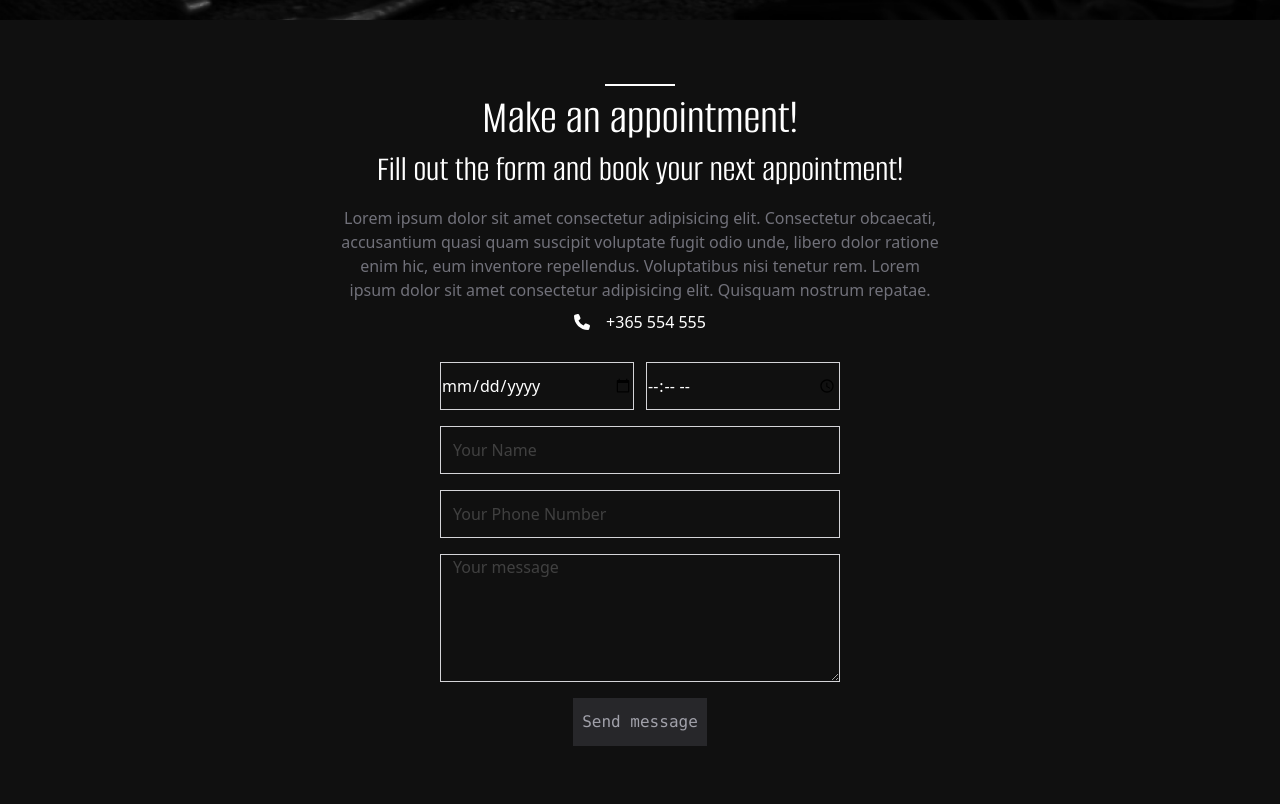
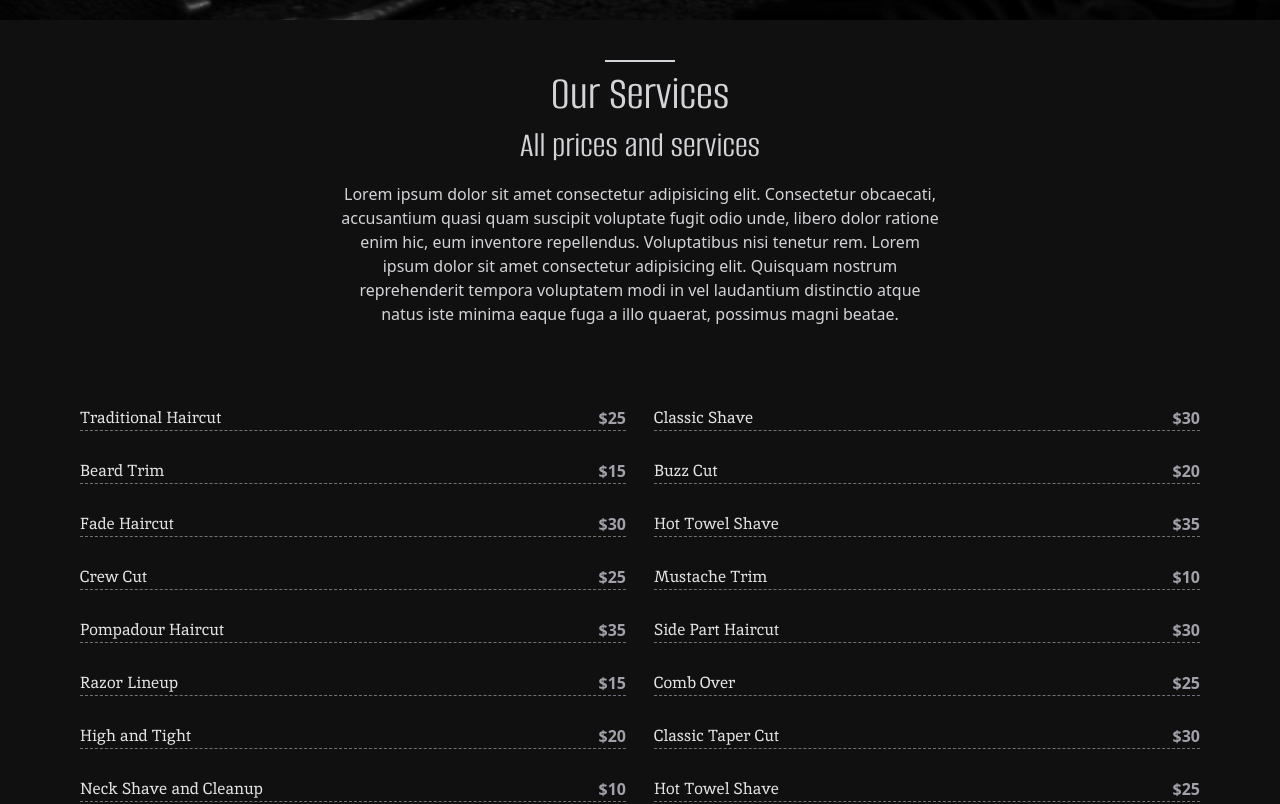
Before and after one commit to tidzi17/barbers-shop, a React (Create React App) app: page /services in a window 1280 px wide. Shown: the part 540-1344 px from the top of the page. Built offline with nearby package versions, Linux system fonts and the light colour scheme; a web font is replaced by a local one.

Commit message:
added gallery

```diff
--- a/src/components/contactForm.jsx
+++ b/src/components/contactForm.jsx
@@ -8,7 +8,7 @@ export default function ContactForm(){
                 <input type="tel" name="phoneNum" id="phoneNum" placeholder="Your Phone Number"  className="w-full h-12 bg-neutral-800 placeholder:text-neutral-700 placeholder:pl-3"/>
                 <input type="email" name="email" id="email" placeholder="Your Email" className="w-full h-12 bg-neutral-800 placeholder:text-neutral-700 placeholder:pl-3"/>
                 <textarea name="message" id="message" placeholder="Your message"  className="w-full h-32 bg-neutral-800 placeholder:text-neutral-700 placeholder:pt-2 resize-none placeholder:pl-3"></textarea>
-                <button type="submit" className="h-12 w-1/3 font-mono text-base bg-primaryOrange text-black ">Send message</button>
+                <button type="submit" className="h-12 w-1/3 font-mono text-base bg-zinc-300 text-black ">Send message</button>
             </form>
         </div>
     )
--- /dev/null
+++ b/src/components/gallery/gallery.jsx
@@ -0,0 +1,61 @@
+import { useState } from 'react';
+import data from '../../data/gallery.json';
+import { BsChevronCompactRight } from "react-icons/bs"; //next
+import { BsChevronLeft } from "react-icons/bs"; //prev
+import { RxCross1 } from "react-icons/rx"; //exit
+
+const ImageGallery = ({ galleryImages }) => {
+
+    const [slideNumber, setSlideNumber] = useState(0);
+    const [openModal, setOpenModal] = useState(false);
+
+    const handleOpenModal = (index) => {
+        setSlideNumber(index)
+        setOpenModal(true)
+    }
+
+    const handleCloseModal = () => {
+        setOpenModal(false)
+    }
+    const prevSlide = () => {
+        slideNumber === 0
+        ? setSlideNumber( galleryImages.length -1 )
+        : setSlideNumber( slideNumber -1 )
+    }
+    const nextSlide = () => {
+        slideNumber + 1 === galleryImages.length
+        ? setSlideNumber(0)
+        : setSlideNumber( slideNumber + 1 )
+    }
+
+    return(
+        <div>
+            {openModal &&
+            <div className='fixed h-screen w-screen  bg-black/50 backdrop-blur-sm top-0 right-0 z-40 scroll-m-0 flex items-center justify-center' >
+            <RxCross1  className='top-[40px] right-[80px] text-3xl text-white fixed cursor-pointer  z-50 hover:opacity-100' onClick={handleCloseModal}/>
+            <BsChevronLeft className='top-[50%] transform -translate-y-[50%] left-[40px] text-5xl text-white fixed cursor-pointer  z-50 hover:opacity-100' onClick={prevSlide}/>
+            <BsChevronCompactRight className='top-[50%] transform -translate-y-[50%] right-[40px]  text-5xl text-white fixed cursor-pointer  z-50 hover:opacity-100' onClick={nextSlide} />
+            <div className='flex items-center justify-center w-full h-full'>
+                <img src={galleryImages[slideNumber]} className='grayscale max-w-full max-h-full pointer-events-none select-none'/>
+            </div>
+                </div>
+                }
+
+            <div className='mt-20 flex flex-wrap  justify-center content-start  max-w-full m-auto'>
+                {
+                    galleryImages && galleryImages.map((slide, index) => {
+                        return(
+                            <div className='cursor-pointer max-w-[400px] '
+                             key={index}
+                             onClick={ () => handleOpenModal(index)}>
+                                <img src={slide} alt="" className='max-w-full  grayscale overflow-hidden transform-all duration-500 ease-in hover:scale-105'/>
+                            </div>
+                        )
+                    })
+                }
+            </div>
+        </div>
+    )
+}
+
+export default ImageGallery
--- a/src/components/home-gallery.jsx
+++ b/src/components/home-gallery.jsx
@@ -17,7 +17,7 @@ export default function HomeGallery(){
             <h2 className='mt-2 text-5xl font-alumni'>Explore our work</h2>
             <h3 className=' mt-2 text-4xl font-alumni'>Check out our portfolio gallery!</h3>
             <p className='mt-4 text-base mb-10'>Lorem ipsum dolor sit amet consectetur adipisicing elit. Consectetur obcaecati, accusantium quasi quam suscipit voluptate fugit odio unde, libero dolor ratione enim hic, eum inventore repellendus. Voluptatibus nisi tenetur rem. Lorem ipsum dolor sit amet consectetur adipisicing elit. Quisquam nostrum reprehenderit tempora voluptatem modi in vel laudantium distinctio atque natus iste minima eaque fuga a illo quaerat, possimus magni beatae.</p>
-            <Button text="Explore"/>
+           <Link target='blank' to="/gallery"><Button text="Explore"/></Link>
            </div>
            <div id="home-gallery-section-images" className='home-gallery-section-images w-1/2 h-full grid grid-cols-3 grid-rows-3  gap-2 p-10 overflow-hidden  relative'>
             {galleryImages.slice(5, 14).map((image, index) => (
--- a/src/components/home-prices-section.jsx
+++ b/src/components/home-prices-section.jsx
@@ -1,5 +1,5 @@
 import React from 'react';
-import data from '../data/home-menu.json';
+import data from '../data/services.json';
 import { Link } from 'react-router-dom';
 import bgImage from '../assets/whitewood.jpg';
 import { Parallax } from 'react-parallax';
@@ -16,7 +16,7 @@ export default function HomePricesMenu(){
                 </div>
                 <div className=' w-10/12 h-[400px] mt-10'>
                 <div className='grid grid-cols-3 gap-7 w-full h-full p-10 '>
-                      {data.services.slice(0, 18).map((service, index) => (
+                      {data.services.slice(16, 34).map((service, index) => (
                        <div key={index} className='w-full h-fit flex justify-between items-center border-b-[1px] border-dashed border-black'>
                        <p className='w-full text-zinc-700 font-inika text-base'>{service.name}</p>
                       <p className='text-black text-base font-semibold'>${service.price}</p>
--- a/src/components/navbar.jsx
+++ b/src/components/navbar.jsx
@@ -4,7 +4,6 @@ import { Link } from "react-router-dom";
 import { AiOutlineShoppingCart } from "react-icons/ai";
 import { IoCloseOutline } from "react-icons/io5";
 import clsx from "clsx";
-import logo from '../assets/logo1.png';
 
 export default function Navbar(){
     const [isSideMenuOpen, setMenu] = useState(false);
--- /dev/null
+++ b/src/components/services-page/services.jsx
@@ -0,0 +1,24 @@
+import data from '../../data/services.json'
+
+export default function ServicesSection(){
+    return(
+        <div className="">
+            <div className='px-10 py-10'>
+            <div className='w-1/2 m-auto text-zinc-300 flex flex-col items-center justify-center h-fit text-center'>
+                <div className='w-[70px] h-[2px] bg-zinc-300 '></div>
+        <h2 className='mt-2 text-5xl font-alumni self-center m-auto'>Our Services</h2>
+        <h3 className=' mt-2 text-4xl font-alumni'>All prices and services</h3>
+        <p className='mt-4 text-base mb-10 font-sans font-light'>Lorem ipsum dolor sit amet consectetur adipisicing elit. Consectetur obcaecati, accusantium quasi quam suscipit voluptate fugit odio unde, libero dolor ratione enim hic, eum inventore repellendus. Voluptatibus nisi tenetur rem. Lorem ipsum dolor sit amet consectetur adipisicing elit. Quisquam nostrum reprehenderit tempora voluptatem modi in vel laudantium distinctio atque natus iste minima eaque fuga a illo quaerat, possimus magni beatae.</p>
+                </div>
+            <div className='grid grid-cols-2 gap-7 w-full h-full p-10 '>
+                      {data.services.map((service, index) => (
+                       <div key={index} className='w-full h-fit flex justify-between items-center border-b-[1px] border-dashed border-zinc-500'>
+                       <p className='w-full text-zinc-200 font-inika text-base'>{service.name}</p>
+                      <p className='text-zinc-400 text-base font-semibold'>${service.price}</p>
+                  </div>
+                     ))}
+                     </div>
+            </div>
+        </div>
+    )
+}
--- a/src/data/home-menu.json
+++ b/src/data/services.json
@@ -1,5 +1,80 @@
 {
   "services": [
+    {
+      "name": "Traditional Haircut",
+      "description": "A timeless haircut that includes scissor or clipper cutting to achieve a clean and classic look.",
+      "price": 25
+    },
+    {
+      "name": "Classic Shave",
+      "description": "A traditional straight razor shave that includes pre-shave oils, hot towels, and a post-shave facial massage.",
+      "price": 30
+    },
+    {
+      "name": "Beard Trim",
+      "description": "Precision trimming and shaping of the beard to maintain a well-groomed and tidy appearance.",
+      "price": 15
+    },
+    {
+      "name": "Buzz Cut",
+      "description": "A short and uniform haircut achieved using clippers, providing a clean and low-maintenance style.",
+      "price": 20
+    },
+    {
+      "name": "Fade Haircut",
+      "description": "A popular men's haircut that gradually fades from short to longer hair, creating a stylish and modern look.",
+      "price": 30
+    },
+    {
+      "name": "Hot Towel Shave",
+      "description": "Experience the luxury of a hot towel shave, combining warm towels and a straight razor for a smooth and relaxing shave.",
+      "price": 35
+    },
+    {
+      "name": "Crew Cut",
+      "description": "A short and tapered haircut, often characterized by a longer top and shorter sides, providing a neat and classic appearance.",
+      "price": 25
+    },
+    {
+      "name": "Mustache Trim",
+      "description": "Precision trimming and shaping of the mustache to achieve a defined and well-maintained look.",
+      "price": 10
+    },
+    {
+      "name": "Pompadour Haircut",
+      "description": "A classic men's hairstyle characterized by a high volume of hair swept upward from the face, often combined with shorter sides.",
+      "price": 35
+    },
+    {
+      "name": "Side Part Haircut",
+      "description": "A distinguished haircut featuring a clean side part, suitable for a polished and professional appearance.",
+      "price": 30
+    },
+    {
+      "name": "Razor Lineup",
+      "description": "Precision outlining of the hairline and beard using a straight razor for sharp and clean edges.",
+      "price": 15
+    },
+    {
+      "name": "Comb Over",
+      "description": "A classic and versatile hairstyle where hair is combed to one side, offering a sophisticated and timeless look.",
+      "price": 25
+    },
+    {
+      "name": "High and Tight",
+      "description": "A military-inspired haircut with short sides and back, providing a neat and low-maintenance style.",
+      "price": 20
+    },
+    {
+      "name": "Classic Taper Cut",
+      "description": "A haircut that gradually decreases in length, creating a tapered and blended appearance for a polished look.",
+      "price": 30
+    },
+    {
+      "name": "Neck Shave and Cleanup",
+      "description": "A quick and precise shave on the neck area to maintain a clean and well-groomed neckline between haircuts.",
+      "price": 10
+    },
     {
       "name": "Hot Towel Shave",
       "description": "Experience the ultimate relaxation with our hot towel shave service. Includes a soothing hot towel treatment and precision shaving for a smooth finish.",
@@ -114,11 +189,7 @@
       "name": "Signature Fragrance Blending",
       "description": "Create a personalized fragrance for your grooming experience. Our fragrance blending service allows you to choose scents that complement your style.",
       "price": 30
-    },
-    {
-      "name": "Barber's Choice Makeover",
-      "description": "Leave your style in the hands of our expert barbers with the Barber's Choice Makeover. Be surprised with a customized haircut and grooming transformation.",
-      "price": 55
     }
+
   ]
 }
--- a/src/pages/gallery.jsx
+++ b/src/pages/gallery.jsx
@@ -1,8 +1,12 @@
 import { Link } from 'react-router-dom'
 import landingimage from '../assets/landing.png'
+import ImageGallery from '../components/gallery/gallery'
+import data from '../data/gallery.json';
 
 
 export default function Gallery(){
+    const galleryImages = data.gallery;
+
     return(
         <div>
          <div>
@@ -13,6 +17,7 @@ export default function Gallery(){
             <Link to="/" className='font-mono uppercase text-2xl'>Home</Link>
         </div>
         </div>
+        <ImageGallery galleryImages={galleryImages} />
         </div>
     )
 }
--- a/src/pages/services.jsx
+++ b/src/pages/services.jsx
@@ -1,5 +1,6 @@
 import { Link } from 'react-router-dom'
 import landingimage from '../assets/landing.png'
+import ServicesSection from '../components/services-page/services'
 
 
 
@@ -14,6 +15,7 @@ export default function Services(){
             <Link to="/" className='font-mono uppercase text-2xl'>Home</Link>
         </div>
         </div>
+        <ServicesSection />
 
         </div>
     )
```
Also changed, not shown: src/components/contact-page/contactSection.jsx (+8 -7 lines), 1 other file (tests, documents, lock files or other folders).
